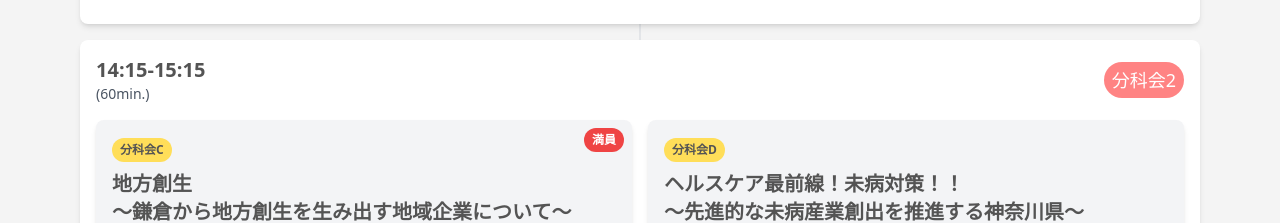
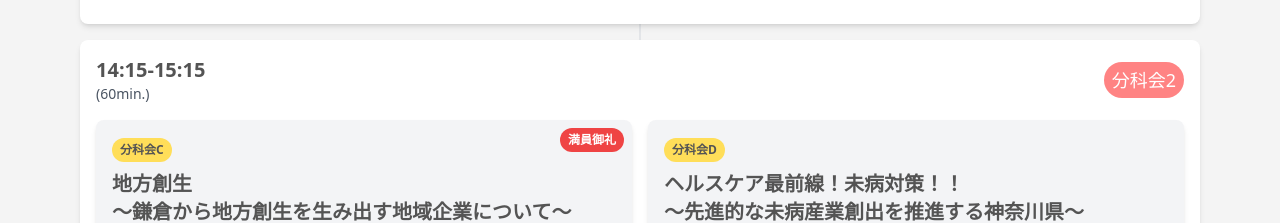
Before and after one commit to ryota-k1002/kamome2024, a Next.js app: page / in a window 1280 px wide. Shown: the part 2500-2723 px from the top of the page. Built offline with nearby package versions, Linux system fonts and the light colour scheme.

Commit message:
update page.tsx | sold out session C

```diff
--- a/app/page.tsx
+++ b/app/page.tsx
@@ -393,7 +393,7 @@ const EventPopup: React.FC<EventPopupProps> = ({ session, eventType, startTime,
           </span>
           {session.soldOut && (
             <span className="absolute top-2 right-2 bg-red-500 text-white px-2 py-1 rounded-full text-xs font-bold">
-              満員
+              満員御礼
             </span>
           )}
           <h3 className="text-xl font-bold mb-2 break-words whitespace-pre-line">{session.title}</h3>
```
